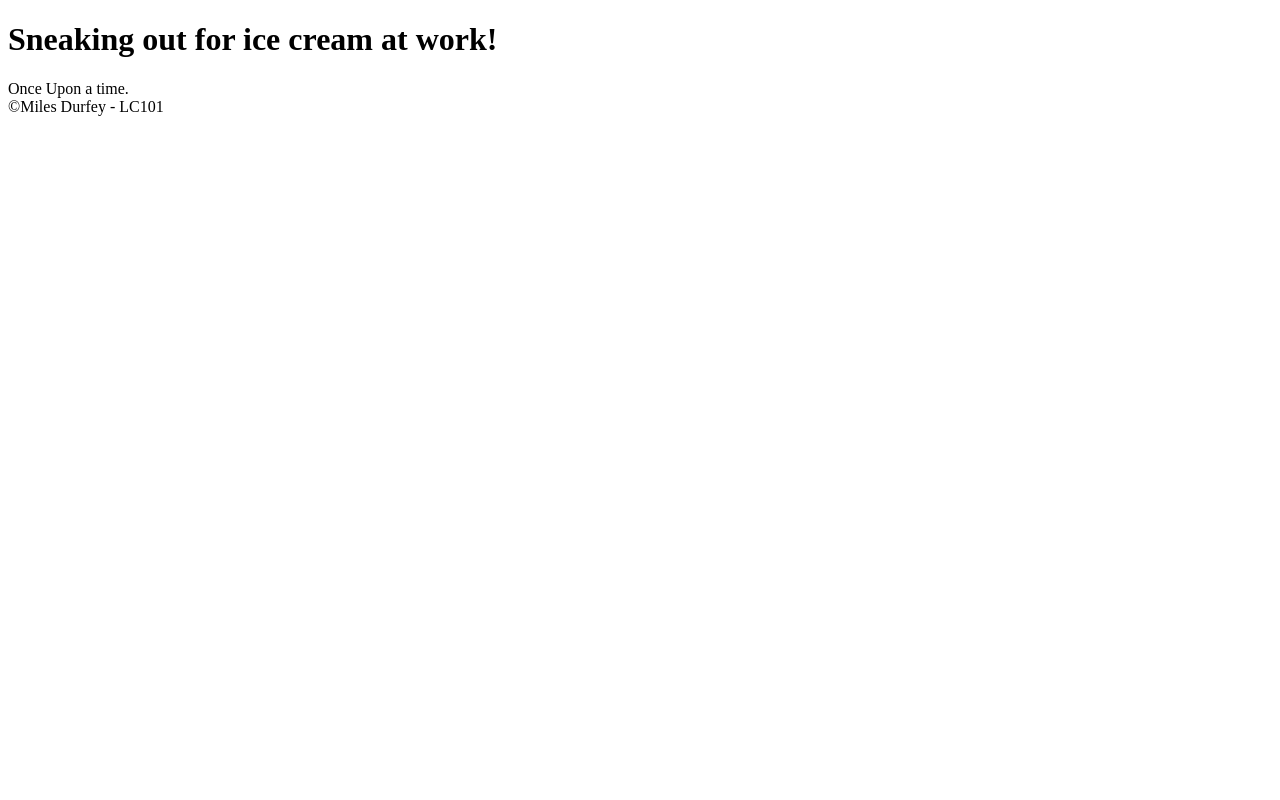
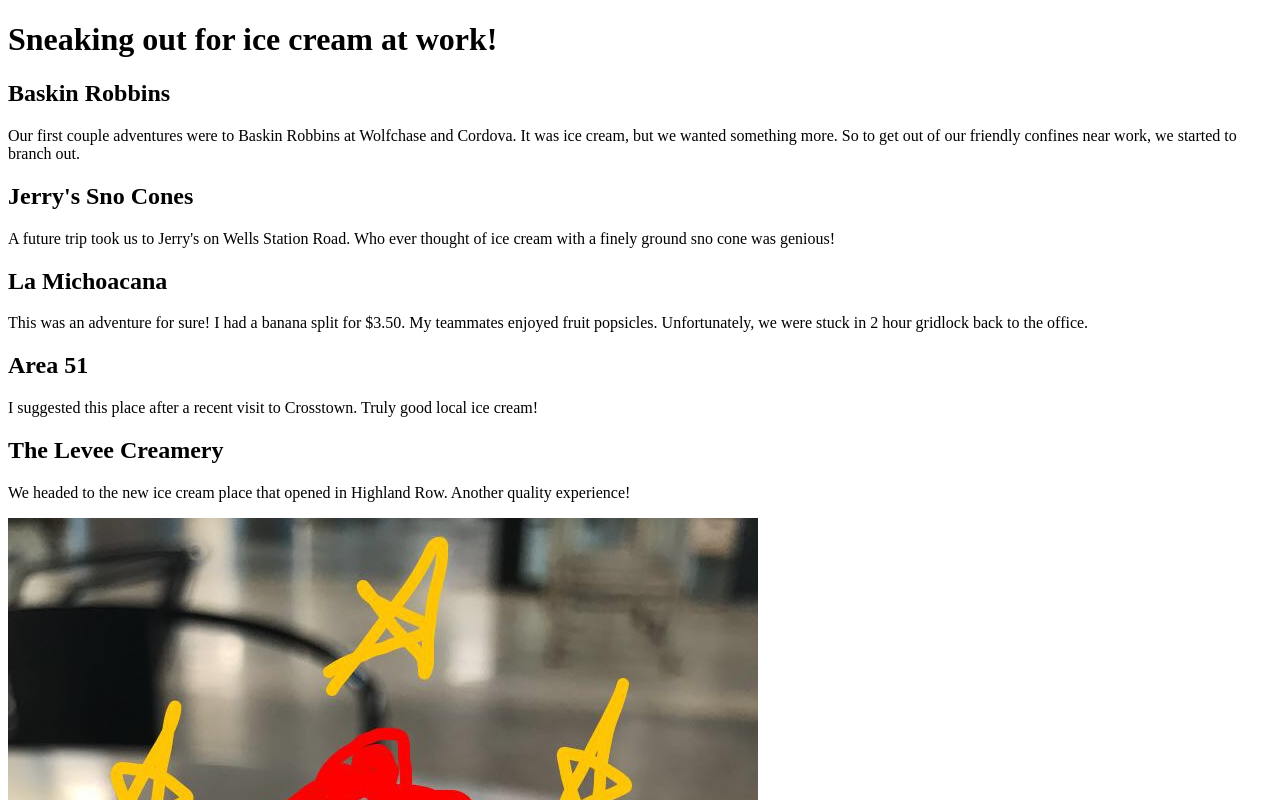
Before and after one commit to milesdurfey/html-me-something, a plain HTML site: page index.html in a window 1280 px wide. Shown: the top 800 px of the page. Drawn offline with Linux system fonts and the light colour scheme.

Commit message:
Completed HTML and added an image

```diff
--- a/index.html
+++ b/index.html
@@ -9,7 +9,29 @@
         <header>
             <h1>Sneaking out for ice cream at work!</h1>
         </header>
-        <main>Once Upon a time.
+        <main>
+            <article>
+                <a name="baskin"></a>
+                <h2>Baskin Robbins</h2>
+                <p>Our first couple adventures were to Baskin Robbins at Wolfchase and Cordova. It was ice cream, but we wanted something more. So to get out of our friendly confines near work, we started to branch out.</p>
+
+                <a name="jerrys"></a>
+                <h2>Jerry's Sno Cones</h2>
+                <p>A future trip took us to Jerry's on Wells Station Road. Who ever thought of ice cream with a finely ground sno cone was genious!</p>
+
+                <a name="mexican"></a>
+                <h2>La Michoacana</h2>
+                <p>This was an adventure for sure! I had a banana split for $3.50. My teammates enjoyed fruit popsicles. Unfortunately, we were stuck in 2 hour gridlock back to the office.</p>
+
+                <a name="area51"></a>
+                <h2>Area 51</h2>
+                <p>I suggested this place after a recent visit to Crosstown. Truly good local ice cream!</p>
+
+                <a name="levee"></a>
+                <h2>The Levee Creamery</h2>
+                <p>We headed to the new ice cream place that opened in Highland Row. Another quality experience!</p>
+            </article>
+            <img src="images/ice cream photo.jpg" alt="Ice Cream Photo"/>
 
         </main>
 
```
Also changed, not shown: images/ice cream photo.JPG (added).
